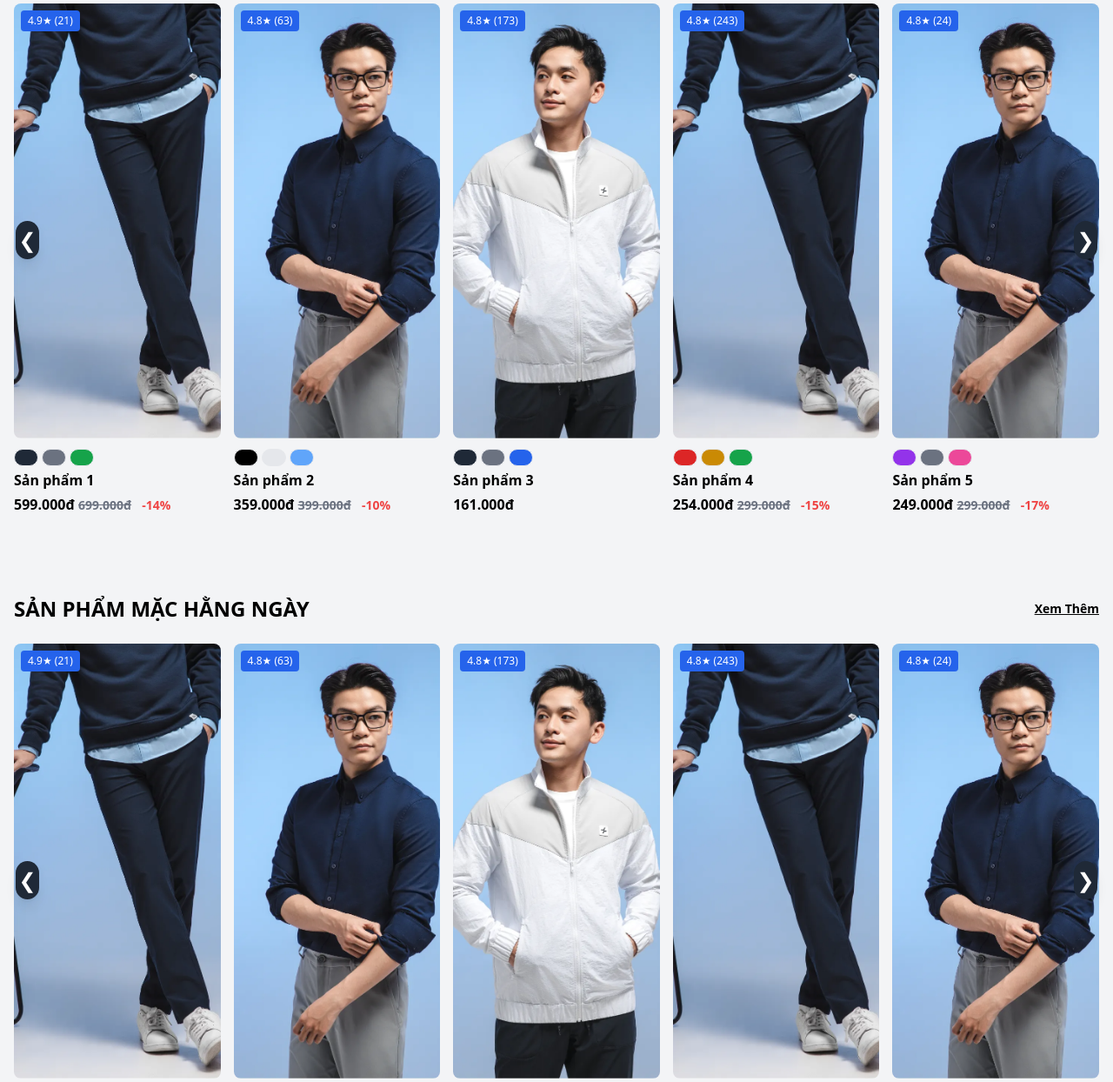
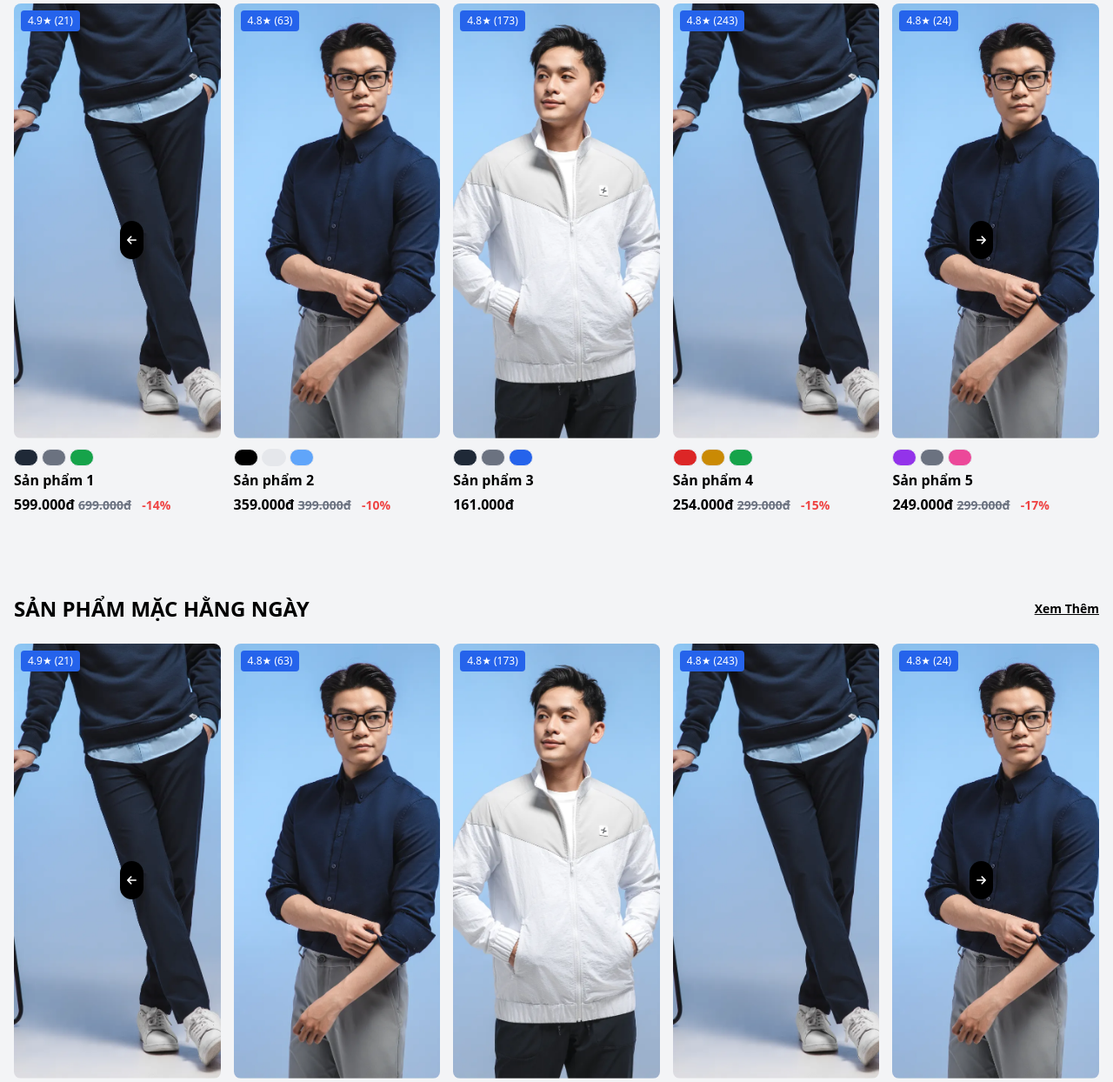
Before and after one commit to DuyPhatpeo/ShopFSTYLE, a PHP site: page /ShopFSTYLE/views/home/index.php in a window 1280 px wide. Shown: the part 1506-2750 px from the top of the page at 87% size. Run offline with PHP 8.4, Linux system fonts and the light colour scheme; some libraries are stand-ins or nearby versions.

Commit message:
Update product-list.php

```diff
--- a/views/product/product-list.php
+++ b/views/product/product-list.php
@@ -9,24 +9,43 @@
 
         <!-- CSS: Xóa mũi tên mặc định của Swiper -->
         <style>
+        /* Loại bỏ nội dung pseudo mặc định của Swiper */
         .swiper-button-prev::after,
         .swiper-button-next::after {
             content: none !important;
         }
         </style>
 
-        <!-- Nút điều hướng Swiper (sử dụng Unicode) -->
-        <div class="absolute top-1/2 -translate-y-1/2 left-2 z-10">
-            <div
-                class="swiper-button-prev inline-flex items-center justify-center bg-gray-800 hover:bg-gray-600 text-white rounded-full shadow-lg cursor-pointer p-2 text-2xl">
-                ❮
-            </div>
+        <!-- Nút điều hướng Swiper (prev) -->
+        <div class="absolute top-1/2 -translate-y-1/2 left-32 z-10">
+            <button class="swiper-button-prev inline-flex items-center justify-center
+                 bg-black text-white rounded-full shadow-lg cursor-pointer
+                 p-2 hover:bg-black focus:outline-none">
+                <!-- SVG mũi tên trái (chevron-left) -->
+                <svg xmlns="http://www.w3.org/2000/svg" class="w-5 h-5 fill-current" viewBox="0 0 448 512">
+                    <path d="M9.4 233.4c-12.5 12.5-12.5 32.8 0 45.3l160 160c12.5
+               12.5 32.8 12.5 45.3 0s12.5-32.8 0-45.3L109.2 288 416
+               288c17.7 0 32-14.3 32-32s-14.3-32-32-32l-306.7 0
+               105.4-105.4c12.5-12.5 12.5-32.8 0-45.3s-32.8-12.5-45.3
+               0l-160 160z" />
+                </svg>
+            </button>
         </div>
-        <div class="absolute top-1/2 -translate-y-1/2 right-2 z-10">
-            <div
-                class="swiper-button-next inline-flex items-center justify-center bg-gray-800 hover:bg-gray-600 text-white rounded-full shadow-lg cursor-pointer p-2 text-2xl">
-                ❯
-            </div>
+
+        <!-- Nút điều hướng Swiper (next) -->
+        <div class="absolute top-1/2 -translate-y-1/2 right-32 z-10">
+            <button class="swiper-button-next inline-flex items-center justify-center
+                 bg-black text-white rounded-full shadow-lg cursor-pointer
+                 p-2 hover:bg-black focus:outline-none">
+                <!-- SVG mũi tên phải (chevron-right) -->
+                <svg xmlns="http://www.w3.org/2000/svg" class="w-5 h-5 fill-current" viewBox="0 0 448 512">
+                    <path d="M438.6 278.6c12.5-12.5 12.5-32.8 0-45.3l-160-160c-12.5
+               -12.5-32.8-12.5-45.3 0s-12.5 32.8 0 45.3L338.8 224 32
+               224c-17.7 0-32 14.3-32 32s14.3 32 32 32l306.7 0
+               -105.4 105.4c-12.5 12.5-12.5 32.8 0 45.3s32.8 12.5
+               45.3 0l160-160z" />
+                </svg>
+            </button>
         </div>
 
         <!-- Swiper Slider -->
```
